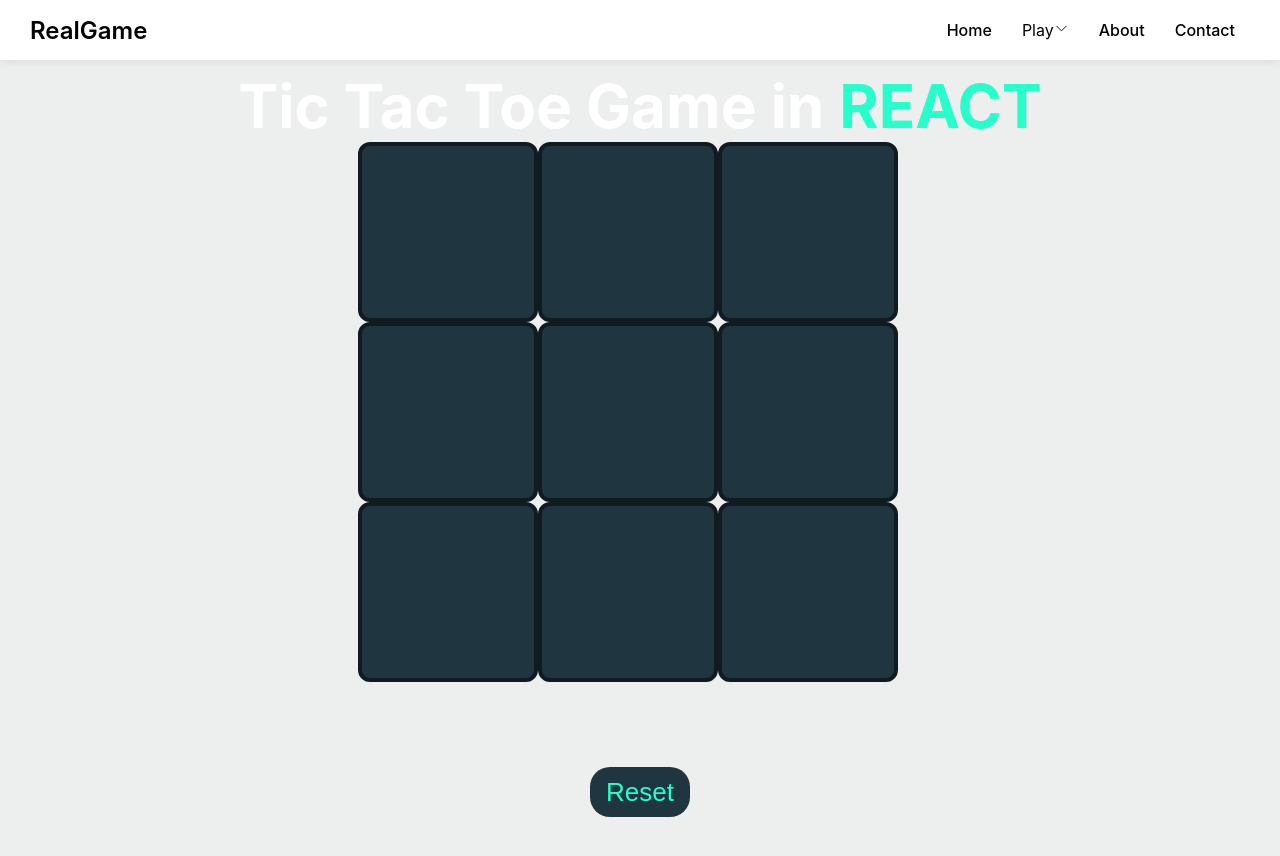
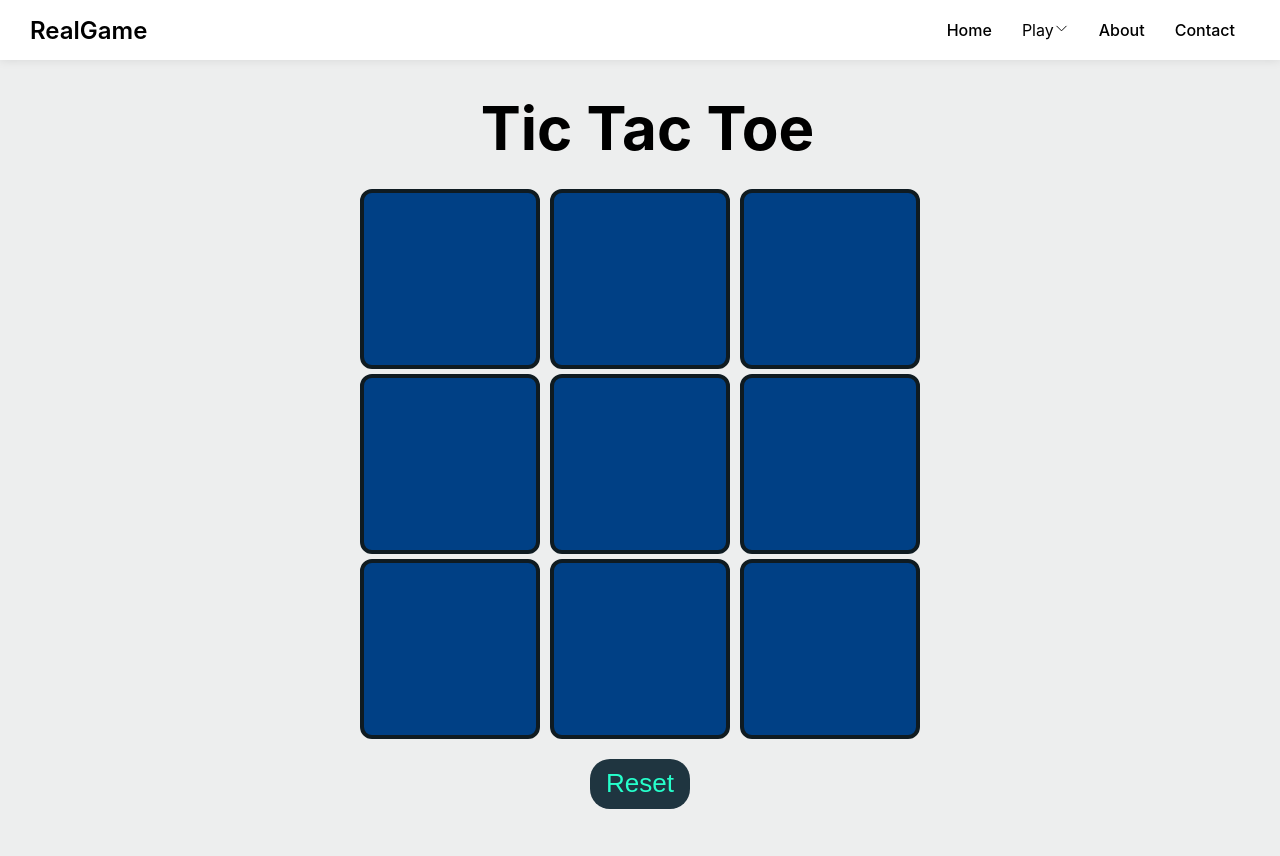
Before and after one commit to Sandreass/React-Game, a React (Vite) app: page /tictictoe in a window 1280 px wide. Shown: the top 856 px of the page. Built offline with nearby package versions, Linux system fonts and the light colour scheme.

Commit message:
update tictactoepage

```diff
--- a/src/pages/tictactoe/TicTocToePage.css
+++ b/src/pages/tictactoe/TicTocToePage.module.css
@@ -1,18 +1,29 @@
 .container {
   text-align: center;
+  width: 100%;
+  height: 100vh;
+  display: flex;
+  flex-direction: column;
+  justify-content: center;
+  align-items: center;
+  padding: 10px;
 }
+
 .title {
-  margin-top: 10px;
+  margin-top: 0;
   color: white;
   font-size: 60px;
   display: flex;
   justify-content: center;
   align-items: center;
+  color: #28a745;
 }
+
 .title span {
-  color: #26ffcb;
+  color: black;
   padding-left: 15px;
 }
+
 .reset {
   width: 100px;
   height: 50px;
@@ -23,31 +34,32 @@
   background: #1f3540;
   color: #26ffcb;
   font-size: 26px;
-  margin-top: 25px;
-  margin-bottom: 50px;
+  margin-top: 20px;
+  margin-bottom: 20px;
+}
+
+.board {
+  display: grid;
+  grid-template-columns: repeat(3, 180px);
+  gap: 10px;
+  justify-content: center;
+  align-items: center;
+  margin-top: 20px;
 }
 
 .boxes {
   display: flex;
+  margin-top: 5px;
   height: 180px;
   width: 180px;
-  background: #1f3540;
+  background-color: #004085;
   border: 4px solid #0f1b21;
   border-radius: 12px;
   cursor: pointer;
 }
 
-.board {
-  display: flex;
-  width: 564px;
-  height: 600px;
+.boxes img {
   margin: auto;
+  max-width: 80%;
+  max-height: 80%;
 }
-.boxes img {
- margin: 50px 50px;
-}
-
-.title img {
-  padding: 20px 20px;
-  height: 50px;
-}
--- a/src/pages/tictactoe/TicTocToePage.tsx
+++ b/src/pages/tictactoe/TicTocToePage.tsx
@@ -1,7 +1,7 @@
 import React, { useState, useRef } from "react";
-import "./TicTocToePage.css";
 import circle_icon from "../../assets/circle.png";
 import cross_icon from "../../assets/cross.png";
+import styles from "./TicTocToePage.module.css";
 
 type GameData = string[];
 type Player = "X" | "O";
@@ -37,9 +37,11 @@ const TicTocToePage: React.FC = () => {
     setLock(false);
     setData([...initialData]);
     if (titleRef.current) {
-      titleRef.current.innerHTML = `Tic Tac Toe Game in <span>REACT</span>`;
+      titleRef.current.innerHTML = `<span>Tic Tac Toe</span>`;
     }
-    const boxes = document.querySelectorAll(".boxes");
+
+
+    const boxes = document.querySelectorAll(`.${styles.boxes}`);
     boxes.forEach((box) => {
       box.innerHTML = "";
     });
@@ -80,29 +82,29 @@ const TicTocToePage: React.FC = () => {
   };
 
   return (
-    <div className="container">
-      <h1 className="title" ref={titleRef as React.RefObject<HTMLHeadingElement>}>
-        Tic Tac Toe Game in <span>REACT</span>
+    <div className={styles.container}>
+      <h1 className={styles.title} ref={titleRef as React.RefObject<HTMLHeadingElement>}>
+         <span>Tic Tac Toe</span>
       </h1>
 
-      <div className="board">
-        <div className="row1">
-          <div className="boxes" onClick={(e) => toggle(e, 0)}></div>
-          <div className="boxes" onClick={(e) => toggle(e, 1)}></div>
-          <div className="boxes" onClick={(e) => toggle(e, 2)}></div>
+      <div className={styles.board}>
+        <div className={styles.row}>
+          <div className={styles.boxes} onClick={(e) => toggle(e, 0)}></div>
+          <div className={styles.boxes} onClick={(e) => toggle(e, 1)}></div>
+          <div className={styles.boxes} onClick={(e) => toggle(e, 2)}></div>
         </div>
-        <div className="row2">
-          <div className="boxes" onClick={(e) => toggle(e, 3)}></div>
-          <div className="boxes" onClick={(e) => toggle(e, 4)}></div>
-          <div className="boxes" onClick={(e) => toggle(e, 5)}></div>
+        <div className={styles.row}>
+          <div className={styles.boxes} onClick={(e) => toggle(e, 3)}></div>
+          <div className={styles.boxes} onClick={(e) => toggle(e, 4)}></div>
+          <div className={styles.boxes} onClick={(e) => toggle(e, 5)}></div>
         </div>
-        <div className="row3">
-          <div className="boxes" onClick={(e) => toggle(e, 6)}></div>
-          <div className="boxes" onClick={(e) => toggle(e, 7)}></div>
-          <div className="boxes" onClick={(e) => toggle(e, 8)}></div>
+        <div className={styles.row}>
+          <div className={styles.boxes} onClick={(e) => toggle(e, 6)}></div>
+          <div className={styles.boxes} onClick={(e) => toggle(e, 7)}></div>
+          <div className={styles.boxes} onClick={(e) => toggle(e, 8)}></div>
         </div>
       </div>
-      <button className="reset" onClick={resetGame}>
+      <button className={styles.reset} onClick={resetGame}>
         Reset
       </button>
     </div>
```
